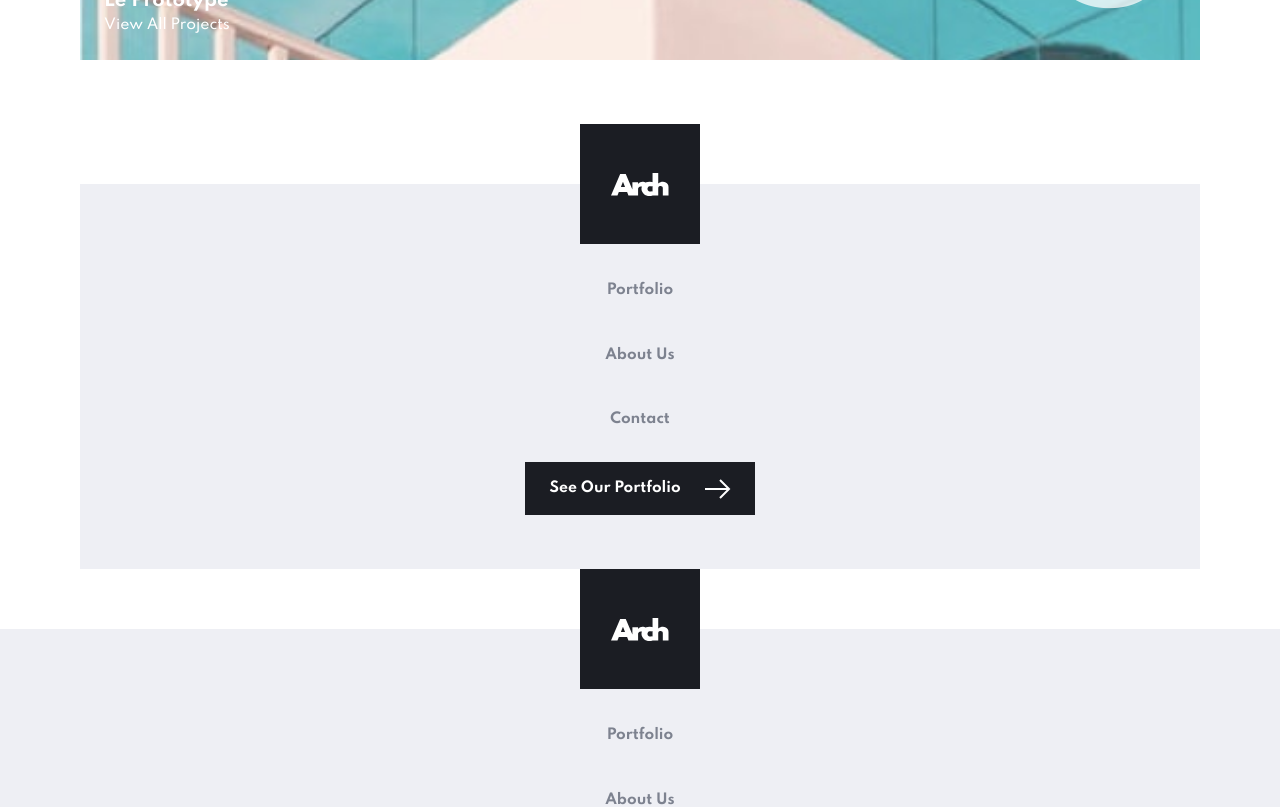
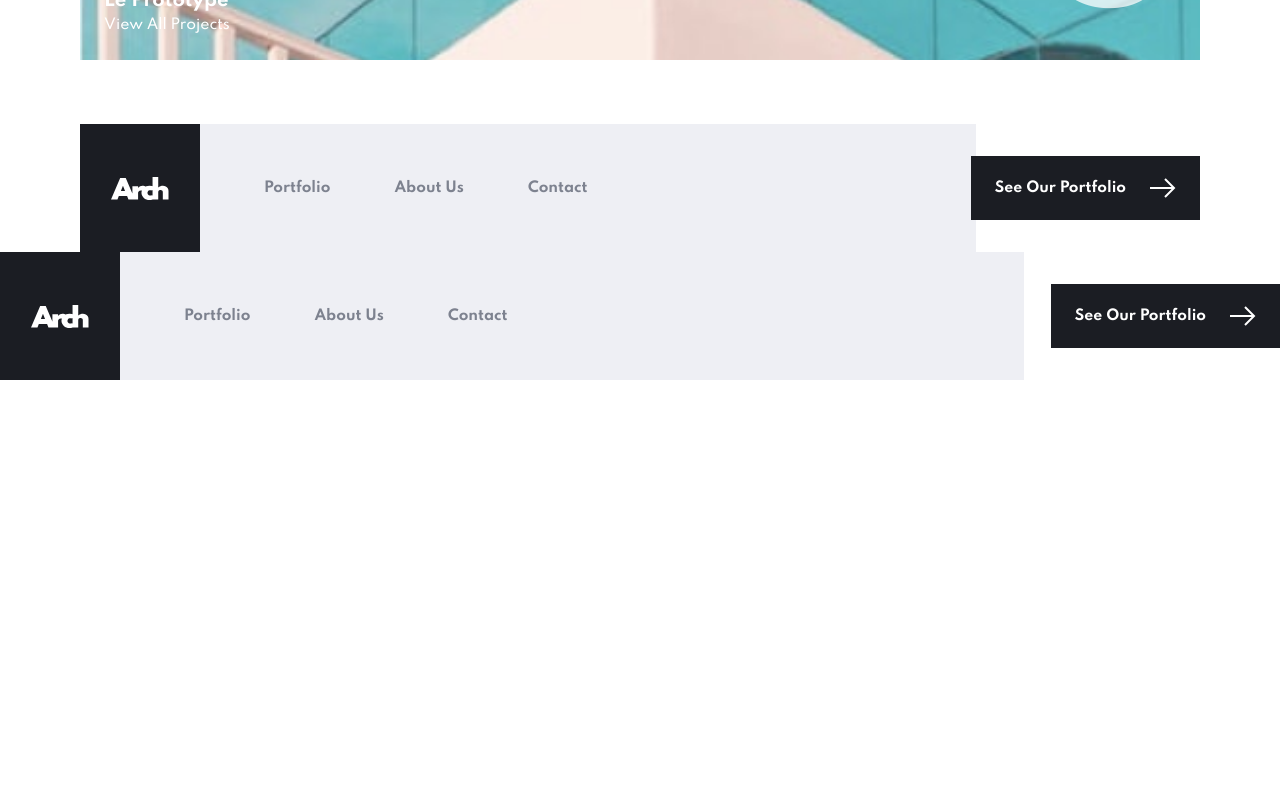
Before and after one commit to chungleee/nextjs-arch-studio, a Next.js app: page / in a window 1280 px wide. Shown: the part 3240-4047 px from the top of the page. After the commit the page ends 3620 px from the top, so only its background shows below. Built offline with nearby package versions, Linux system fonts and the light colour scheme.

Commit message:
tablet styling

```diff
--- a/components/Footer.js
+++ b/components/Footer.js
@@ -3,13 +3,13 @@ import Button from "./Button";
 
 const Footer = () => {
   return (
-    <footer className="relative bg-very-light-grey" style={{ height: "445px" }}>
-      <div className="bg-white" style={{ height: "60px" }}></div>
+    <footer className="relative bg-very-light-grey h-445px md:flex md:h-32 md:bg-white">
+      <div className="bg-white md:hidden" style={{ height: "60px" }}></div>
+      <div className="hidden md:flex md:w-4/5 md:bg-very-light-grey">
         <div
-        className="absolute bg-very-dark-blue flex justify-center items-center inset-0 mx-auto"
+          className="absolute bg-very-dark-blue flex justify-center items-center h-120px inset-0 mx-auto md:static md:ml-0 md:mr-16 md:h-auto"
           style={{
             width: "120px",
-          height: "120px",
           }}
         >
           <img
@@ -19,16 +19,17 @@ const Footer = () => {
           />
         </div>
 
-      <ul
-        className="flex flex-col items-center justify-between mt-24 mb-8 font-bold text-sm text-medium-grey"
-        style={{ height: "150px" }}
-      >
+        <ul className="flex flex-col items-center justify-between h-150px mt-24 mb-8 font-bold text-sm text-medium-grey md:flex-row md:m-0 md:h-auto">
           <li>Portfolio</li>
-        <li>About Us</li>
+          <li className="md:mx-16">About Us</li>
           <li>Contact</li>
         </ul>
+        <div className="hidden md:bg-white"></div>
+      </div>
 
-      <Button className="mx-auto">See Our Portfolio</Button>
+      <Button className="mx-auto md:absolute md:h-16 md:right-0 md:top-0 md:bottom-0 md:my-auto">
+        See Our Portfolio
+      </Button>
     </footer>
   );
 };
```
Lines whose indentation alone changed are shown as unchanged.
